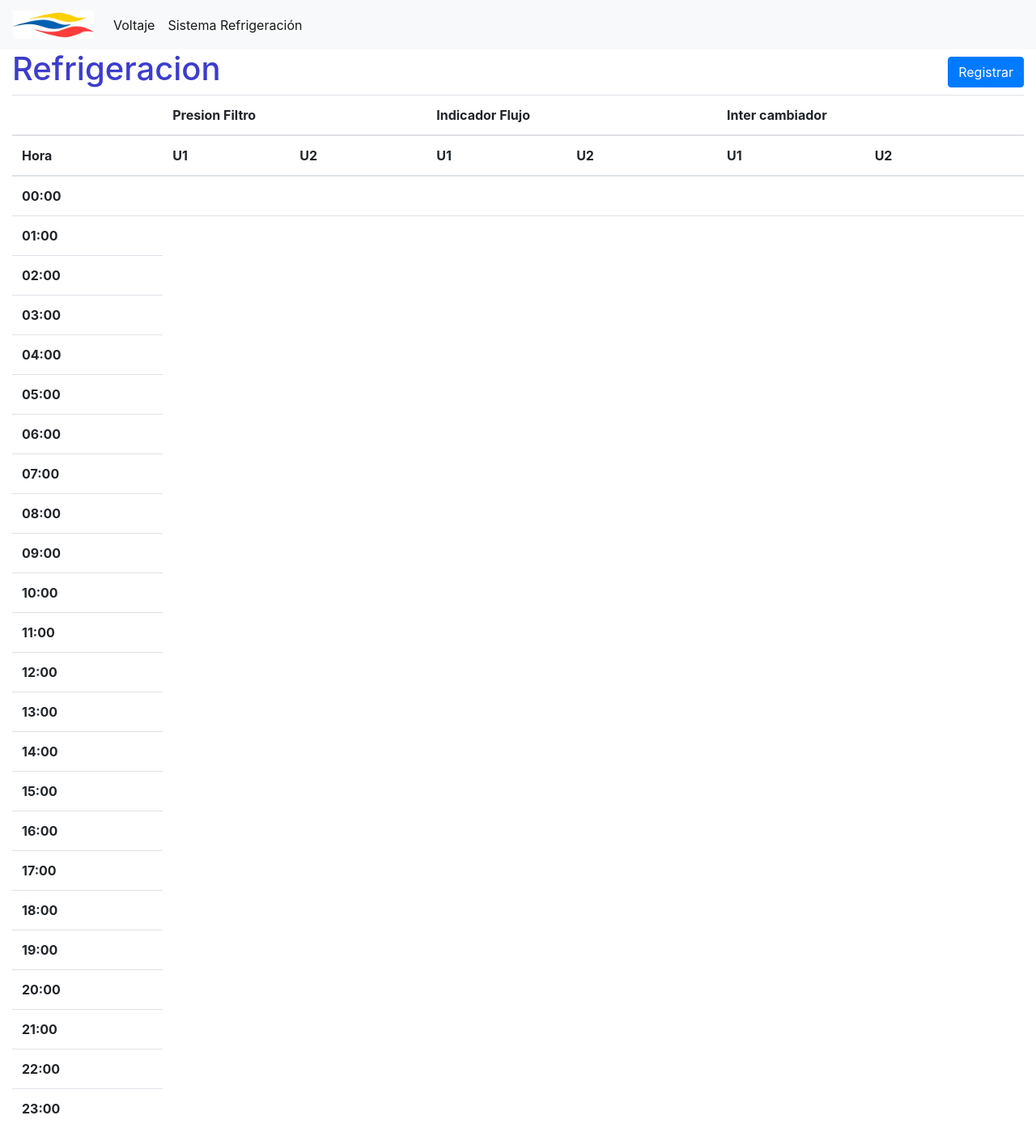
After one commit to estebanpuma/flaskApp, a Flask app: page /refrigeracion in a window 1280 px wide. The commit adds this page. Shown: the whole page at 81% size. Run offline with Flask 2, Linux system fonts and the light colour scheme; data comes from the database, SQL or seed files in the repository; both versions use the stored data as it was after the commit; lists and menus that the app fills with data are empty.

Commit message:
finalizada version 0.0 basica

```diff
--- a/app.py
+++ b/app.py
@@ -1,12 +1,23 @@
 import sqlite3
 from flask import Flask, render_template, request, url_for, flash, redirect
-from importlib_metadata import method_cache
+
 
 def get_db_connection():
     conn = sqlite3.connect('database.db')
     conn.row_factory = sqlite3.Row
     return conn
 
+def hh():
+    hh = []
+    for h in range(24):
+        if h < 10:
+            hr = '0{}:00'.format(h)
+        else:
+            hr = '{}:00'.format(h)
+
+        hh.append(hr)
+
+    return hh
 
 def hh_mm():
     hhmm = []
@@ -43,12 +54,16 @@ def voltaje():
 
 @app.route('/create', methods=('GET', 'POST'))
 def create():
+    hhmm = hh_mm()
     if request.method == 'POST':
         hour = request.form['hours']
         v1 = request.form['v1']
         v2 = request.form['v2']
         v3 = request.form['v3']
 
+        if v1 == '' or v2 == '' or v3 == '':
+            flash('No se aceptan valores vacios')
+            return render_template('create.html', hhmm = hhmm)
 
         if not hour:
             flash('La hora es requerida!')
@@ -61,13 +76,14 @@ def create():
 
                 if hour == h[0]:
                     conn = get_db_connection()
-                    flash('Registro guardado!')
+
 
                     conn.execute('UPDATE voltajes SET v1 =?, v2=?, v3=?'
                                 'WHERE hora = ?',
                                     ( v1, v2, v3, hour))
                     conn.commit()
                     conn.close()
+                    flash('Registro guardado!')
                     return redirect(url_for('voltaje'))
 
             conn = get_db_connection()
@@ -75,10 +91,63 @@ def create():
                             (hour, v1, v2, v3))
             conn.commit()
             conn.close()
+            flash('Registro guardado!')
             return redirect(url_for('voltaje'))
 
 
-    hhmm = hh_mm()
+    return render_template('create.html', hhmm = hhmm)
 
 
-    return render_template('create.html', hhmm = hhmm)
+@app.route('/refrigeracion')
+def refrigeracion():
+    conn =  get_db_connection()
+    refrigeraci =  conn.execute('SELECT * FROM refrigeracion').fetchall()
+
+    conn.close()
+    hr = hh()
+    return render_template('refrigeracion.html', refrigeraci=refrigeraci, hr = hr)
+
+
+@app.route('/createRef', methods=('GET', 'POST'))
+def createRef():
+    hr = hh()
+    if request.method == 'POST':
+        hour = request.form['hours']
+        fil1 = request.form['fil1']
+        flu1 = request.form['flu1']
+        inter1 = request.form['inter1']
+        fil2 = request.form['fil2']
+        flu2 = request.form['flu2']
+        inter2 = request.form['inter2']
+
+        if not hour:
+            flash('La hora es requerida!')
+        else:
+            conn = get_db_connection()
+            horas =  conn.execute('SELECT hora FROM refrigeracion').fetchall()
+            conn.commit()
+            conn.close()
+            for h in horas:
+
+                if hour == h[0]:
+                    conn = get_db_connection()
+
+
+                    conn.execute('UPDATE refrigeracion SET filtroU1 =?, filtroU2 =?, flujometroU1=?, flujometroU2=?, intercambiadorU1=?,intercambiadorU2=?'
+                                'WHERE hora = ?',
+                                    ( fil1, fil2, flu1, flu2, inter1, inter2, hour))
+                    conn.commit()
+                    conn.close()
+                    flash('Registro guardado!')
+                    return redirect(url_for('refrigeracion'))
+
+            conn = get_db_connection()
+            conn.execute('INSERT INTO refrigeracion (hora, filtroU1, filtroU2, flujometroU1, flujometroU2, intercambiadorU1,intercambiadorU2) VALUES(?,?,?,?,?,?,?)',
+                            (hour, fil1, fil2, flu1, flu2, inter1, inter2))
+            conn.commit()
+            conn.close()
+            flash('Registro guardado!')
+            return redirect(url_for('refrigeracion'))
+
+
+    return render_template('createRef.html', hr = hr)
--- a/init_db.py
+++ b/init_db.py
@@ -11,10 +11,6 @@ with open('schema.sql') as f:
 print('leyo')
 cur = connection.cursor()
 
-cur.execute('INSERT INTO voltajes (hora, v1, v2, v3) VALUES(?,?,?,?)',
-            ('00:00', 210, 220, 222)
-            )
-
 
 connection.commit()
 connection.close()
--- a/static/css/style.css
+++ b/static/css/style.css
@@ -4,3 +4,31 @@
 h1 {
     color: rgb(61, 61, 203);
 }
+
+.header-content{
+    display: flex;
+    flex-direction: row;
+}
+
+.header-content a{
+    align-self: center;
+    justify-self: end;
+    margin-left: auto;
+    margin-right: 0;
+
+}
+
+.form-containerv{
+    display: flex;
+    flex-direction: column;
+    width: 80%;
+    margin: 0 auto;
+}
+
+.btn-container{
+
+    display: flex;
+    justify-content: space-between;
+    width: 80%;
+    margin: 40px auto;
+}
--- a/templates/base.html
+++ b/templates/base.html
@@ -25,11 +25,7 @@
                     <a class="nav-link" href="{{url_for('voltaje')}}">Voltaje</a>
                 </li>
                 <li class="nav-item active">
-                    <a class="nav-link"  href="#">Sistema Refrigeración</a>
-                </li>
-
-                <li class="nav-item">
-                    <a class="nav-link" href="{{url_for('create')}}">New Post</a>
+                    <a class="nav-link"  href="{{url_for('refrigeracion')}}">Sistema Refrigeración</a>
                 </li>
 
             </ul>
@@ -38,9 +34,7 @@
 
     <div class="container-fluid">
 
-        {% for message in get_flashed_messages() %}
-            <div class="alert alert-danger">{{ message }}</div>
-        {% endfor %}
+
 
         {% block content %}
 
--- /dev/null
+++ b/templates/refrigeracion.html
@@ -0,0 +1,60 @@
+{% extends 'base.html' %}
+
+{% block content %}
+    {% for message in get_flashed_messages() %}
+    <div class="alert alert-info">{{ message }}</div>
+    {% endfor %}
+
+    <div class="header-content">
+        <h1>{% block title %} Refrigeracion {% endblock %} </h1>
+        <a href="{{ url_for('createRef')}}">
+            <button class="btn btn-primary">Registrar</button>
+        </a>
+    </div >
+
+    <div class="table-responsive-sm">
+
+
+        <table class="table">
+            <thead>
+                <tr>
+                    <th scope="col"></th>
+                    <th scope="col" colspan="2">Presion Filtro</th>
+                    <th scope="col" colspan="2">Indicador Flujo</th>
+                    <th scope="col" colspan="2">Inter cambiador</th>
+                </tr>
+                <tr>
+                    <th scope="col">Hora</th>
+                    <th scope="col">U1</th>
+                    <th scope="col">U2</th>
+                    <th scope="col">U1</th>
+                    <th scope="col">U2</th>
+                    <th scope="col">U1</th>
+                    <th scope="col">U2</th>
+
+                </tr>
+
+            </thead>
+            <tbody>
+
+                {% for h in hr %}
+                    <tr>
+                        <th>{{h}}</th>
+                            {% for r in refrigeraci %}
+                                {% if r['hora'] == h %}
+                                <td>{{ r['filtroU1'] }}</td>
+                                <td>{{ r['filtroU2'] }}</td>
+                                <td>{{ r['flujometroU1'] }}</td>
+                                <td>{{ r['flujometroU2'] }}</td>
+                                <td>{{ r['intercambiadorU1'] }}</td>
+                                <td>{{ r['intercambiadorU2'] }}</td>
+                                {% endif %}
+                            {% endfor %}
+                    </tr>
+                {% endfor %}
+
+            </tbody>
+        </table>
+    </div>
+
+{% endblock %}
```
Also changed, not shown: pruebita.py (+17 -5 lines), schema.sql (+10 -0 lines), templates/create.html (+17 -7 lines), templates/createRef.html (added, +56 -0 lines), templates/voltaje.html (+14 -14 lines), database.db, templates/buttons.html (added).
